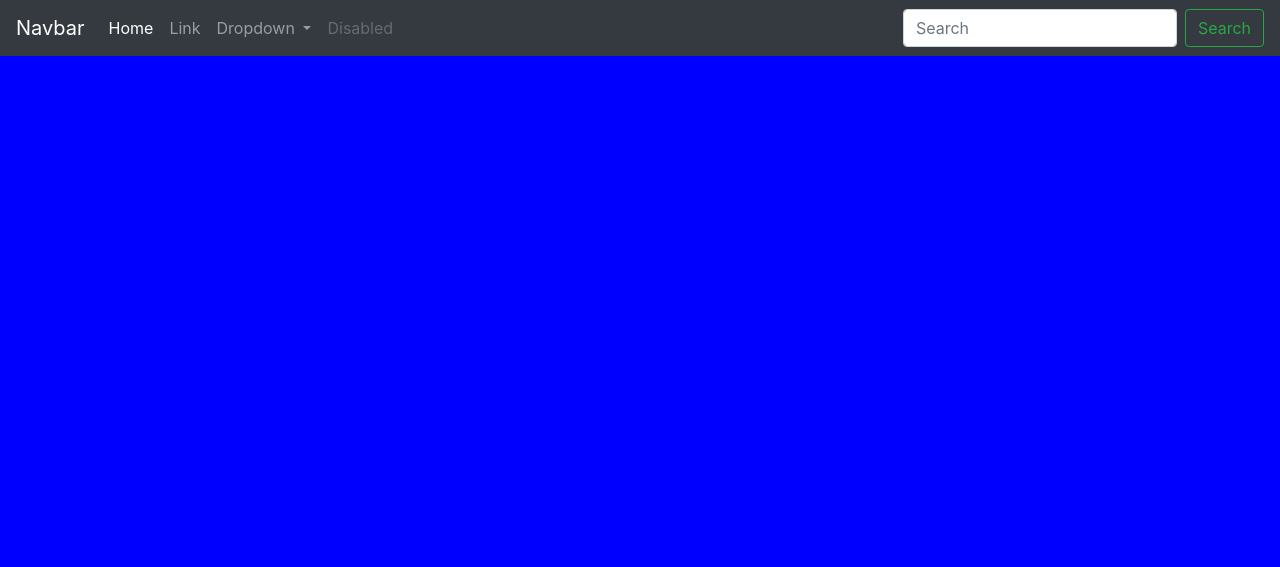
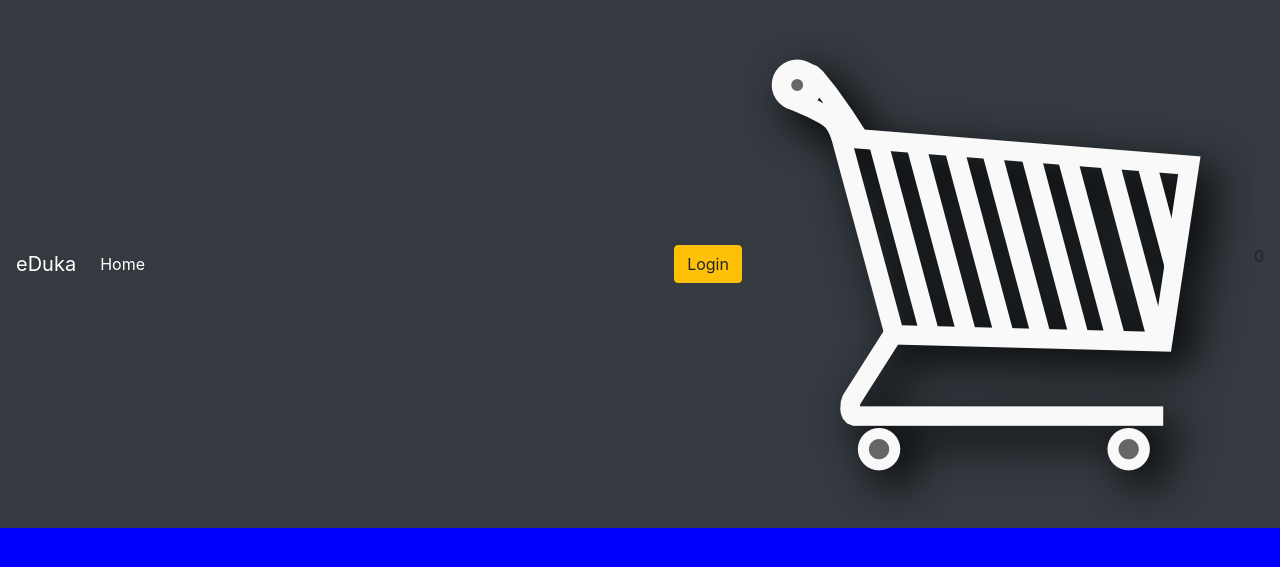
Before and after one commit to FGacheru/shop, a Django app: template eDuka/templates/all-store/base.html in a window 1280 px wide. Shown: the top 567 px of the page. Run offline with Django 3.2, Linux system fonts and the light colour scheme; the template is opened without the code that fills it, so the values that code supplies are empty; some libraries are stand-ins or nearby versions.

Commit message:
add cart image to the navbar

```diff
--- a/eDuka/templates/all-store/base.html
+++ b/eDuka/templates/all-store/base.html
@@ -14,7 +14,7 @@
 <body>
 
   <nav class="navbar navbar-expand-lg navbar-dark bg-dark">
-	  <a class="navbar-brand" href="#">Navbar</a>
+	  <a class="navbar-brand" href="{% url 'index' %}">eDuka</a>
 	  <button class="navbar-toggler" type="button" data-toggle="collapse" data-target="#navbarSupportedContent" aria-controls="navbarSupportedContent" aria-expanded="false" aria-label="Toggle navigation">
 	    <span class="navbar-toggler-icon"></span>
 	  </button>
@@ -22,30 +22,19 @@
 	  <div class="collapse navbar-collapse" id="navbarSupportedContent">
 	    <ul class="navbar-nav mr-auto">
 	      <li class="nav-item active">
-	        <a class="nav-link" href="#">Home <span class="sr-only">(current)</span></a>
+	        <a class="nav-link" href="{% url 'index' %}">Home <span class="sr-only">(current)</span></a>
 	      </li>
-	      <li class="nav-item">
-	        <a class="nav-link" href="#">Link</a>
-	      </li>
-	      <li class="nav-item dropdown">
-	        <a class="nav-link dropdown-toggle" href="#" id="navbarDropdown" role="button" data-toggle="dropdown" aria-haspopup="true" aria-expanded="false">
-	          Dropdown
-	        </a>
-	        <div class="dropdown-menu" aria-labelledby="navbarDropdown">
-	          <a class="dropdown-item" href="#">Action</a>
-	          <a class="dropdown-item" href="#">Another action</a>
-	          <div class="dropdown-divider"></div>
-	          <a class="dropdown-item" href="#">Something else here</a>
-	        </div>
-	      </li>
-	      <li class="nav-item">
-	        <a class="nav-link disabled" href="#">Disabled</a>
-	      </li>
+
 	    </ul>
-	    <form class="form-inline my-2 my-lg-0">
-	      <input class="form-control mr-sm-2" type="search" placeholder="Search" aria-label="Search">
-	      <button class="btn btn-outline-success my-2 my-sm-0" type="submit">Search</button>
-	    </form>
+	    <div class="form-inline my-2 my-lg-0">
+	     	<a href="#"class="btn btn-warning">Login</a>
+
+	     	<a href="{% url 'cart' %}">
+	    		<img  id="cart-icon" src="{% static 'Images/6+cart.png' %}">
+	    	</a>
+	    	<p id="cart-total">0</p>
+
+	    </div>
 	  </div>
 	</nav>
 
```
